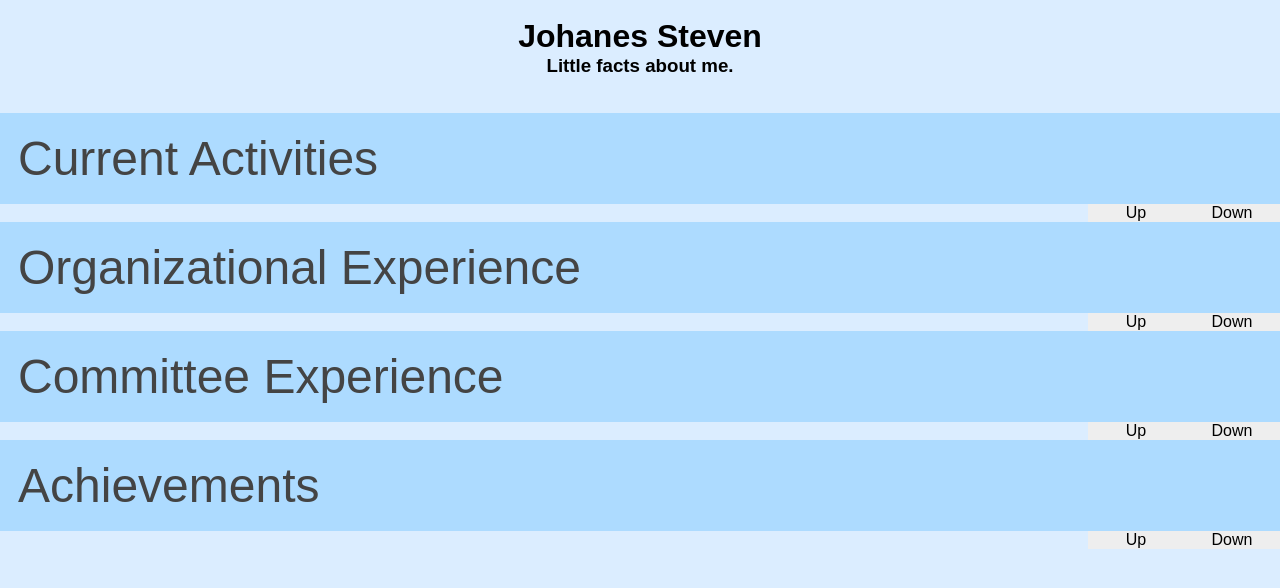
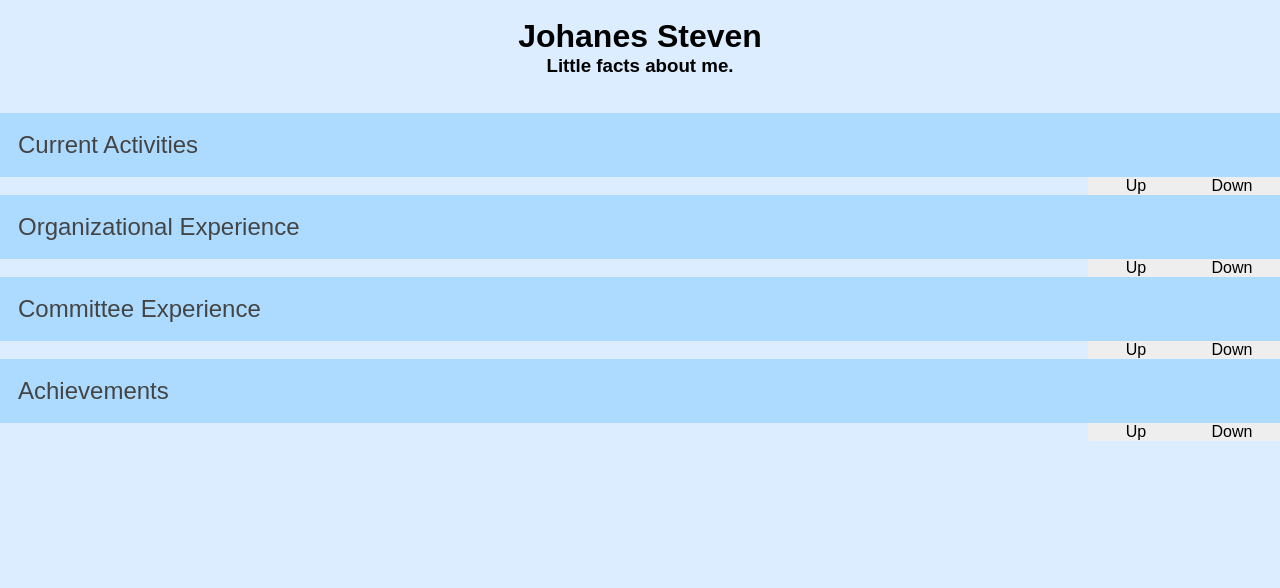
Before and after one commit to johanessteven19/SeleniumTest, a Django app: page / in a window 1280 px wide. Shown: the top 588 px of the page. Run offline with Django 3.2, Linux system fonts and the light colour scheme; some libraries are stand-ins or nearby versions; some web fonts are replaced.

Commit message:
[REFACTOR] Decors

```diff
--- a/app8/static/styles.css
+++ b/app8/static/styles.css
@@ -23,6 +23,7 @@ body{
     border: none;
     outline: none;
     transition: 0.4s;
+    font-size: 24px;
   }
 
   /* Add a background color to the button if it is clicked on (add the .active class with JS), and when you move the mouse over it (hover) */
--- a/app8/templates/index.html
+++ b/app8/templates/index.html
@@ -27,7 +27,7 @@
 
         <ul>
             <li>
-                    <button class="accordion" id="acc1"><font size="24">Current Activities</font></button>
+                    <button class="accordion" id="acc1">Current Activities</button>
                     <div class="down">Down</div>
                     <div class="up">Up</div>
                     <div class="panel" id="panel1">
@@ -38,7 +38,7 @@
             </li>
 
             <li>
-                    <button class="accordion" id="acc2"><font size="24">Organizational Experience</font></button>
+                    <button class="accordion" id="acc2">Organizational Experience</button>
                     <div class="down">Down</div>
                     <div class="up">Up</div>
                     <div class="panel" id="panel2">
@@ -51,7 +51,7 @@
             </li>
 
             <li>
-                    <button class="accordion" id="acc3"><font size="24">Committee Experience</font></button>
+                    <button class="accordion" id="acc3">Committee Experience</button>
                     <div class="down">Down</div>
                     <div class="up">Up</div>
                     <div class="panel" id="panel3">
@@ -63,7 +63,7 @@
             </li>
 
             <li>
-                <button class="accordion" id="acc4"><font size="24">Achievements</font></button>
+                <button class="accordion" id="acc4">Achievements</button>
                     <div class="down">Down</div>
                     <div class="up">Up</div>
                     <div class="panel" id="panel4">
```
